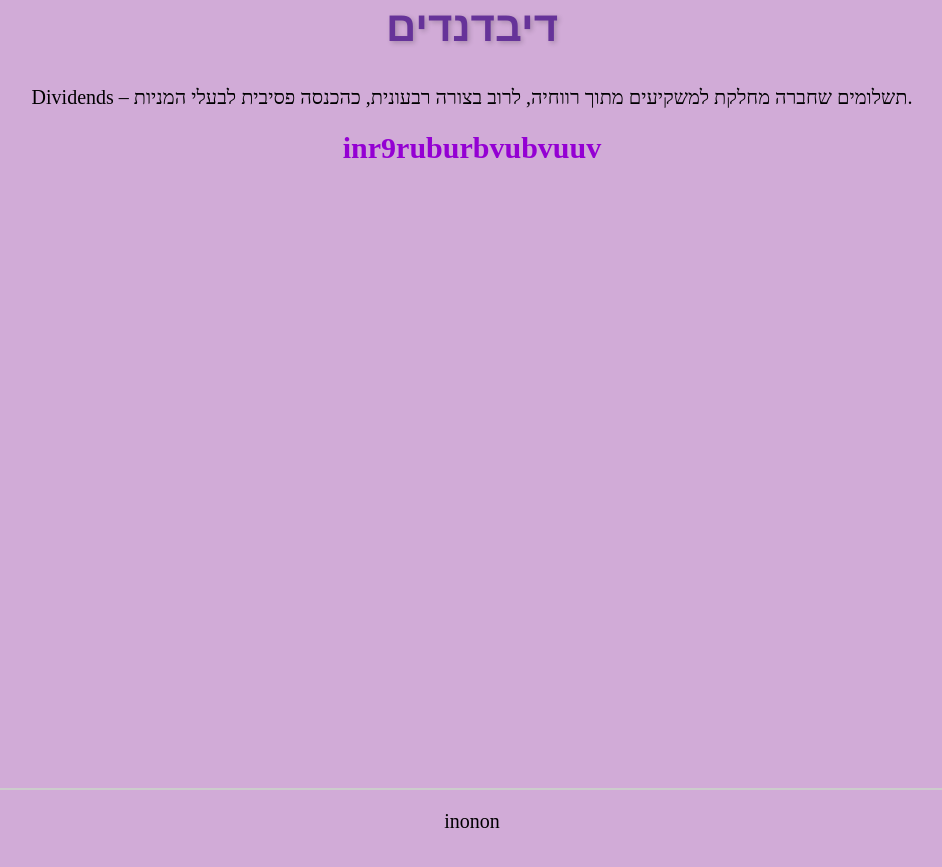
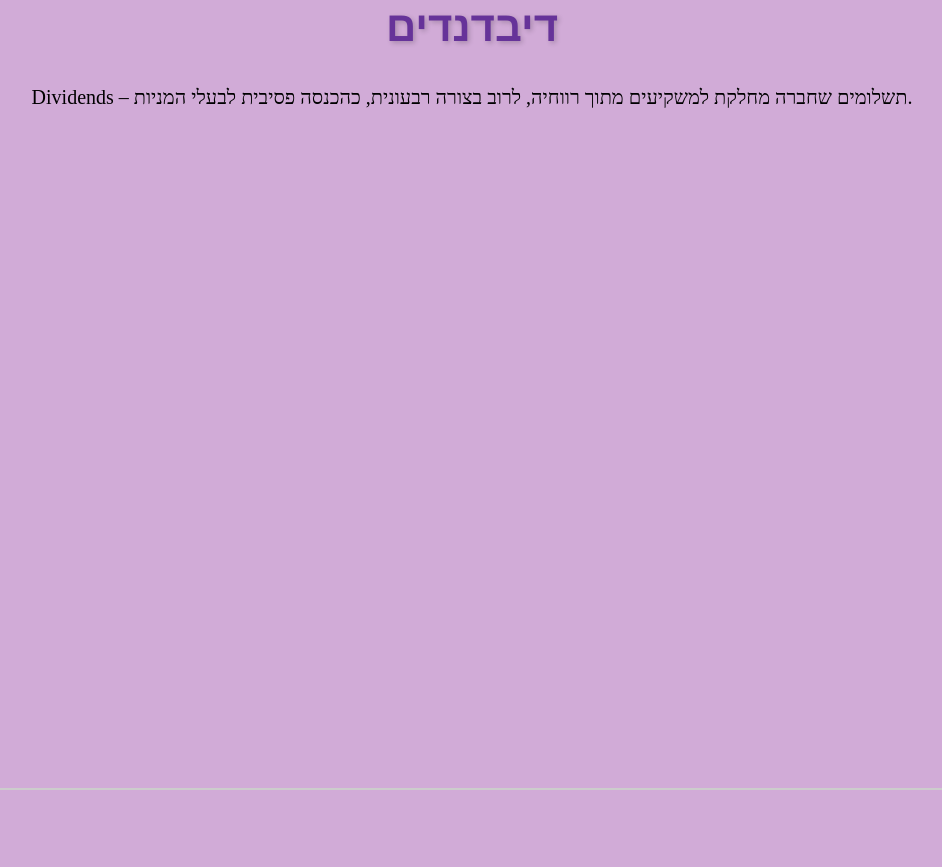
Before and after one commit to inon17/Inon-Nashnaz, a plain HTML site: page project1.html in a window 1280 px wide. Shown: the part 6310-7177 px from the top of the page, without its empty margins (158-1100 px from the left). After the commit the page ends 7128 px from the top, so only its background shows below. Drawn offline with Linux system fonts and the light colour scheme.

Commit message:
now_20_2

```diff
--- a/inon.html
+++ b/project1.html
@@ -246,8 +246,7 @@ section {
         <h2 class="UI">דיבדנדים</h2>
         <p>Dividends – תשלומים שחברה מחלקת למשקיעים מתוך רווחיה, לרוב בצורה רבעונית, כהכנסה פסיבית לבעלי המניות.
         </p>
-  <h1>inr9ruburbvubvuuv</h1>
-      </section><P>inonon</P>
+
 
 
     </div>
```
Also changed, not shown: project.css (added).
